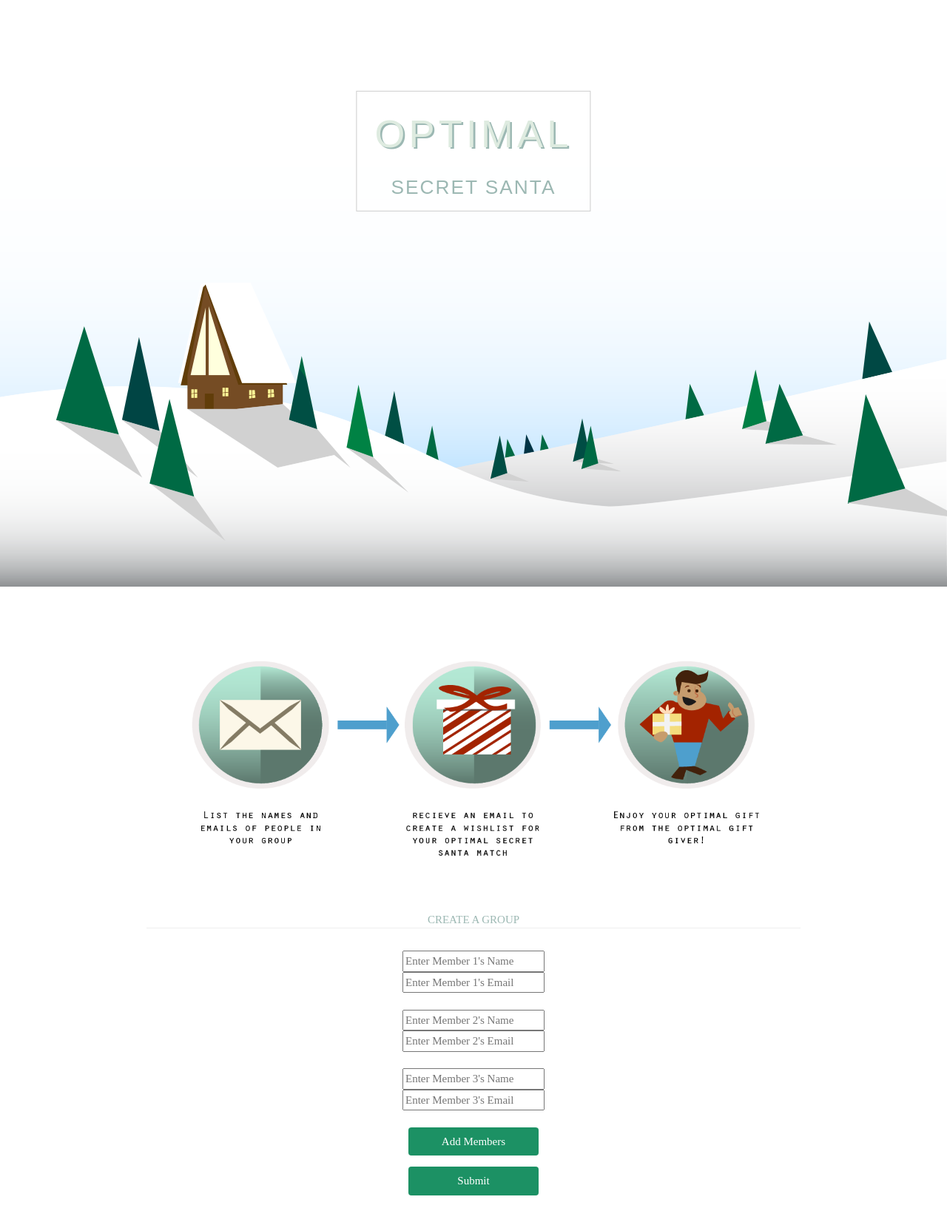
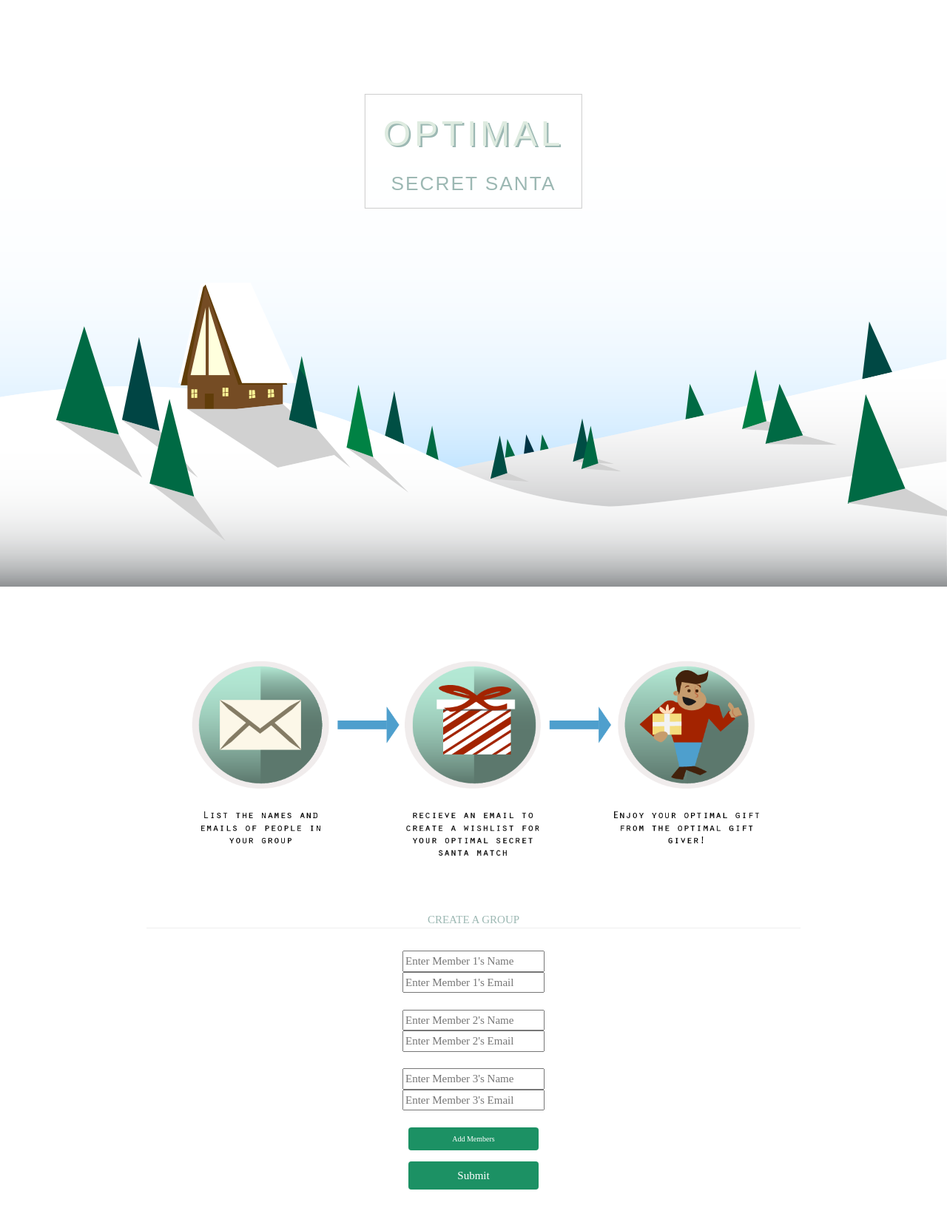
Before and after one commit to todokku/SecretSanta, a Flask app: page / in a window 1280 px wide. Shown: the whole page at 74% size. After the commit the page ends 1608 px from the top, so only its background shows below. Run offline with Flask 2, Linux system fonts and the light colour scheme.

Commit message:
Add files via upload

```diff
--- a/templates/index.html
+++ b/templates/index.html
@@ -11,8 +11,8 @@
 <header class="w3-display-container w3-content w3-center" style="max-width:1500px">
   <img class="w3-image" src="../static/background_1.png" alt="secretsanta" width="1500" height="600">
   <div class="w3-display-middle w3-padding-large w3-border w3-wide w3-text-light-grey" style = "margin-top: -15%; font-size: 175%;";>
-    <h1 class="w3-hide-medium w3-hide-small w3-xxxxlarge">OPTIMAL</h1>
-    <h5 class="w3-hide-large" style="white-space:nowrap">SECRET SANTA</h5>
+    <h1 class="w3-hide-medium w3-hide-small  w3-xxxlarge">OPTIMAL</h1>
+    <h5 class="w3-hide-large" style="white-space:nowrap">OPTIMAL SECRET SANTA</h5>
     <h3 class="w3-hide-medium w3-hide-small">SECRET SANTA</h3>
   </div>
 
@@ -43,7 +43,7 @@
     <p class = "w3-center">
 
     </p>
-    <!--<form action="/action_page.php" target="_blank"> -->
+
       <div class="CreateAGroup Welcome" style = "text-align: center">
         <script src="https://cdnjs.cloudflare.com/ajax/libs/jquery/3.4.1/jquery.min.js"></script>
 
@@ -55,14 +55,14 @@
               id="add-more"
               type="button"
               value="Add Members"
-              class="w3-bar-item w3-button w3-width w3-font w3-background-color w3-bar w3-round  w3-hide-small"
-              style="margin-bottom: 15px; text-align: center;"
+              class="w3-button w3-width w3-font w3-background-color w3-bar w3-round"
+              style="margin-bottom: 15px; text-align: center; font-size: x-small;"
             ></input>
             <br />
             <input
             type="submit"
             value="Submit"
-            class=" w3-button w3-width w3-font w3-background-color w3-bar w3-round  w3-hide-small"
+            class=" w3-button w3-width w3-font w3-background-color w3-bar w3-round"
             style = "text-align: center;"
             ></input>
           </form>
--- a/templates/success.html
+++ b/templates/success.html
@@ -20,8 +20,9 @@
       <header class="w3-display-container w3-content w3-center" style="max-width:1500px">
         <img class="w3-image" src="../static/background_1.png" alt="secretsanta" width="1500" height="600">
         <div class="w3-display-middle w3-padding-large w3-border w3-wide w3-text-light-grey" style = "margin-top: -15%; font-size: 175%;";>
-          <h1 class="w3-hide-medium w3-hide-small w3-xxxxlarge">THANK YOU!</h1>
-          <h5 class="w3-hide-large" style="white-space:nowrap">Check your email to fill out your Secret Santa Wishlist</h5>
+          <h1 class="w3-hide-medium w3-hide-small w3-xxxlarge">THANK YOU!</h1>
+          <h5 class="w3-hide-large" style="white-space:nowrap">THANK YOU!
+          <h4 class ="w3-hide-large" style = "font-size: 1em">Check your email to fill out your Secret Santa Wishlist</h4>
           <h3 class="w3-hide-medium w3-hide-small">Check your email to fill out your Secret Santa Wishlist</h3>
           </header>
         </div>
```
Also changed, not shown: templates/wishlist.html (+4 -4 lines).
